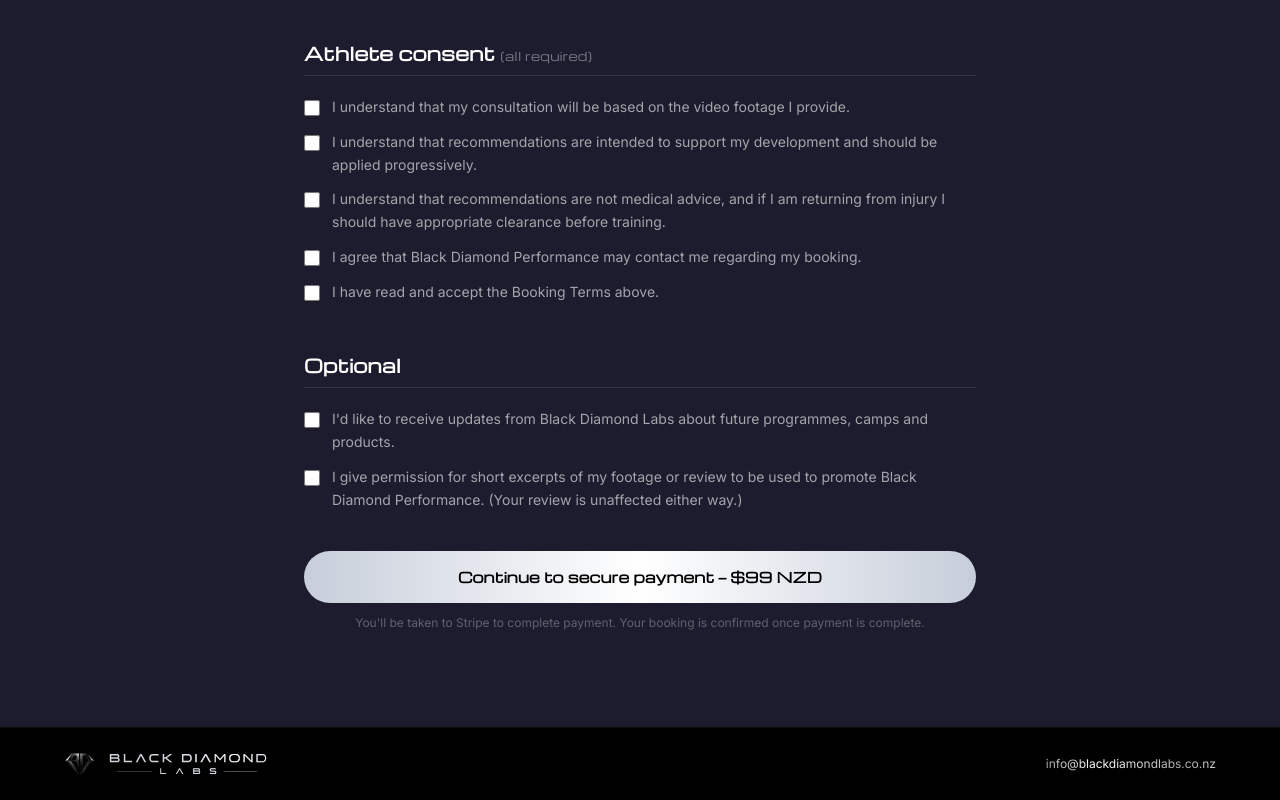
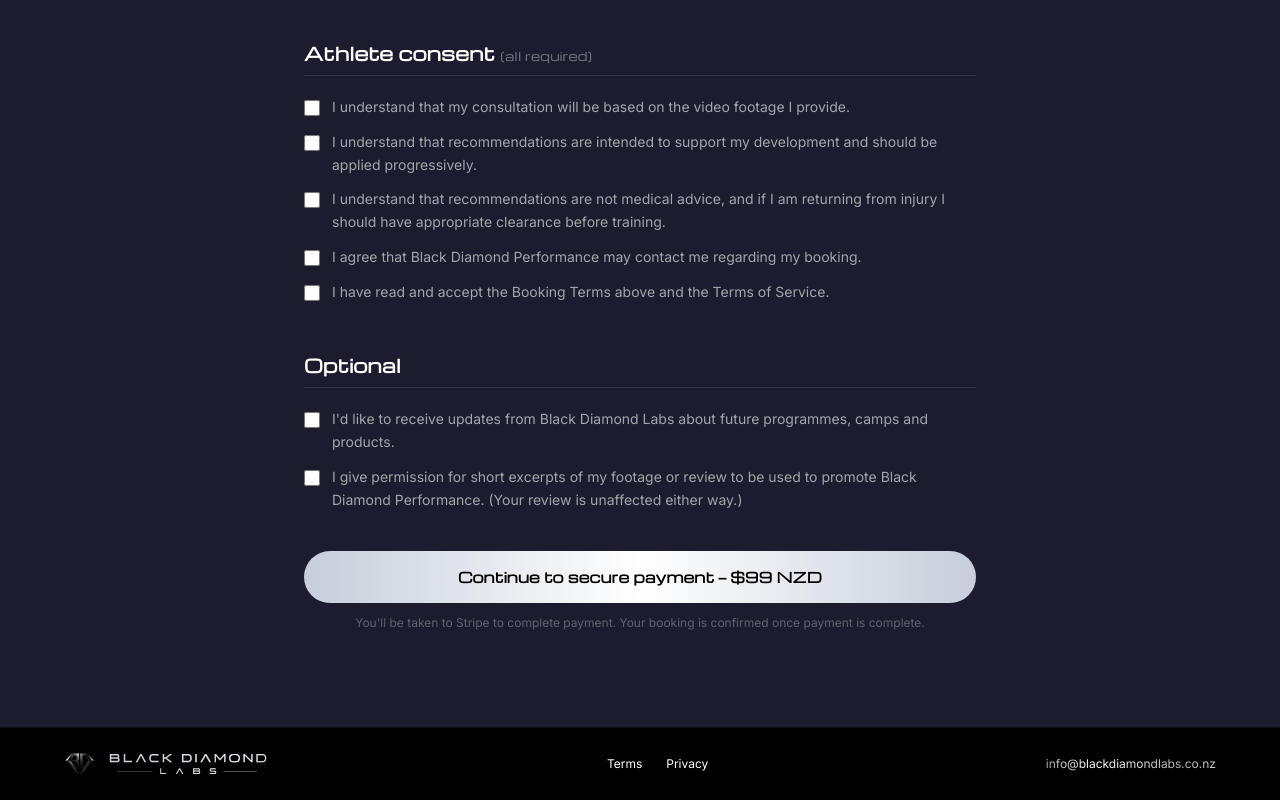
Before and after one commit to N8Nuks/blackdiamondlabs, a Next.js app: page /performance/book in a window 1280 px wide. Shown: the part 2653-3453 px from the top of the page. Built offline with nearby package versions, Linux system fonts and the light colour scheme.

Commit message:
Footer legal links; booking form links to terms

```diff
--- a/app/performance/book/page.tsx
+++ b/app/performance/book/page.tsx
@@ -192,7 +192,7 @@ export default function Book() {
             <Check k="consent_progressive">I understand that recommendations are intended to support my development and should be applied progressively.</Check>
             <Check k="consent_medical">I understand that recommendations are not medical advice, and if I am returning from injury I should have appropriate clearance before training.</Check>
             <Check k="consent_contact">I agree that Black Diamond Performance may contact me regarding my booking.</Check>
-            <Check k="consent_terms">I have read and accept the Booking Terms above.</Check>
+            <Check k="consent_terms">I have read and accept the Booking Terms above and the <a href="/terms" target="_blank" className="underline">Terms of Service</a>.</Check>
           </div>
 
           <H>Optional</H>
--- a/components/Footer.tsx
+++ b/components/Footer.tsx
@@ -28,6 +28,11 @@ export default function Footer() {
             </span>
           </div>
 
+          {/* Legal links */}
+          <div className="flex items-center gap-6">
+            <a href="/terms" className="text-xs text-white/30 hover:text-white transition-colors">Terms</a>
+            <a href="/privacy" className="text-xs text-white/30 hover:text-white transition-colors">Privacy</a>
+          </div>
           {/* Email right */}
           <a href="mailto:info@blackdiamondlabs.co.nz"
             className="text-xs silver-shimmer hover:opacity-80 transition-opacity">
```
